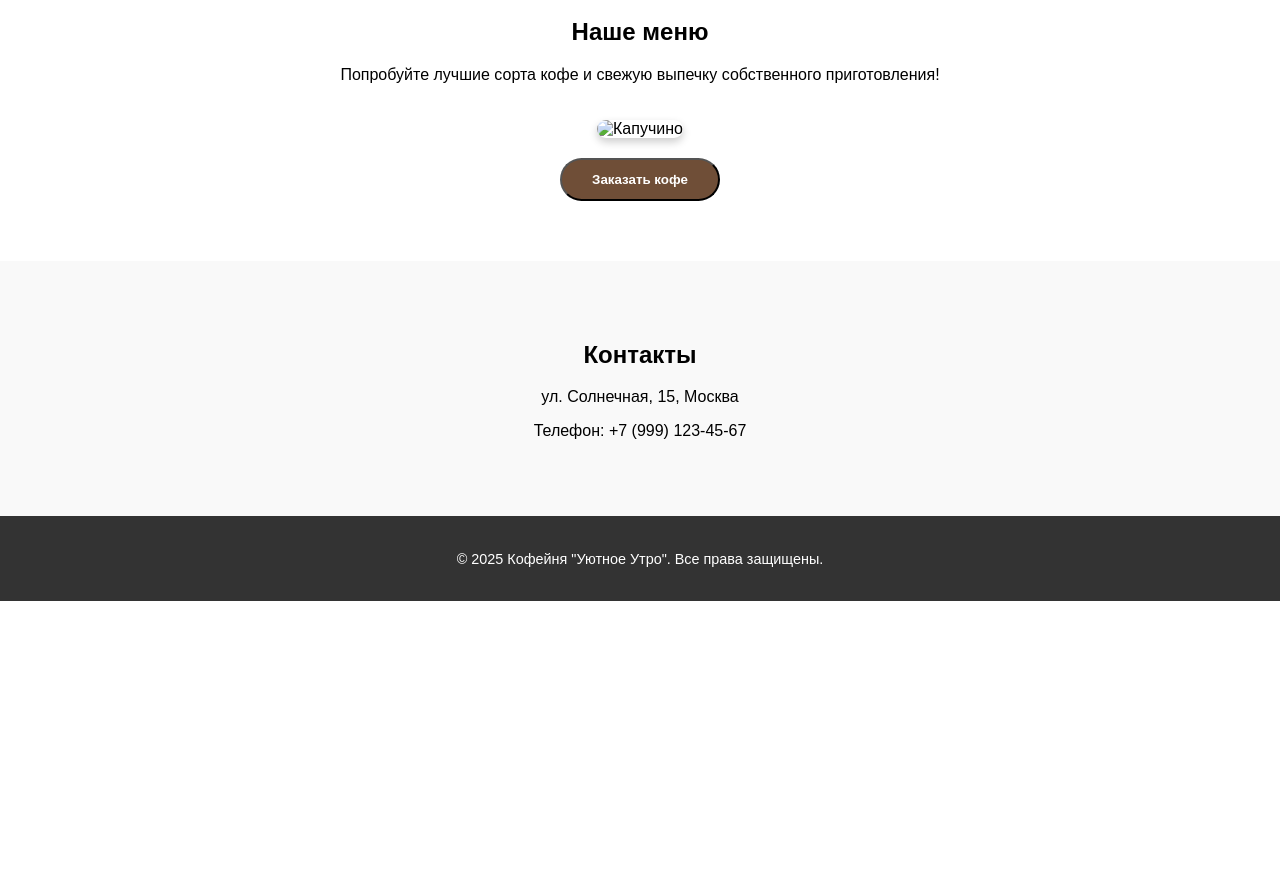
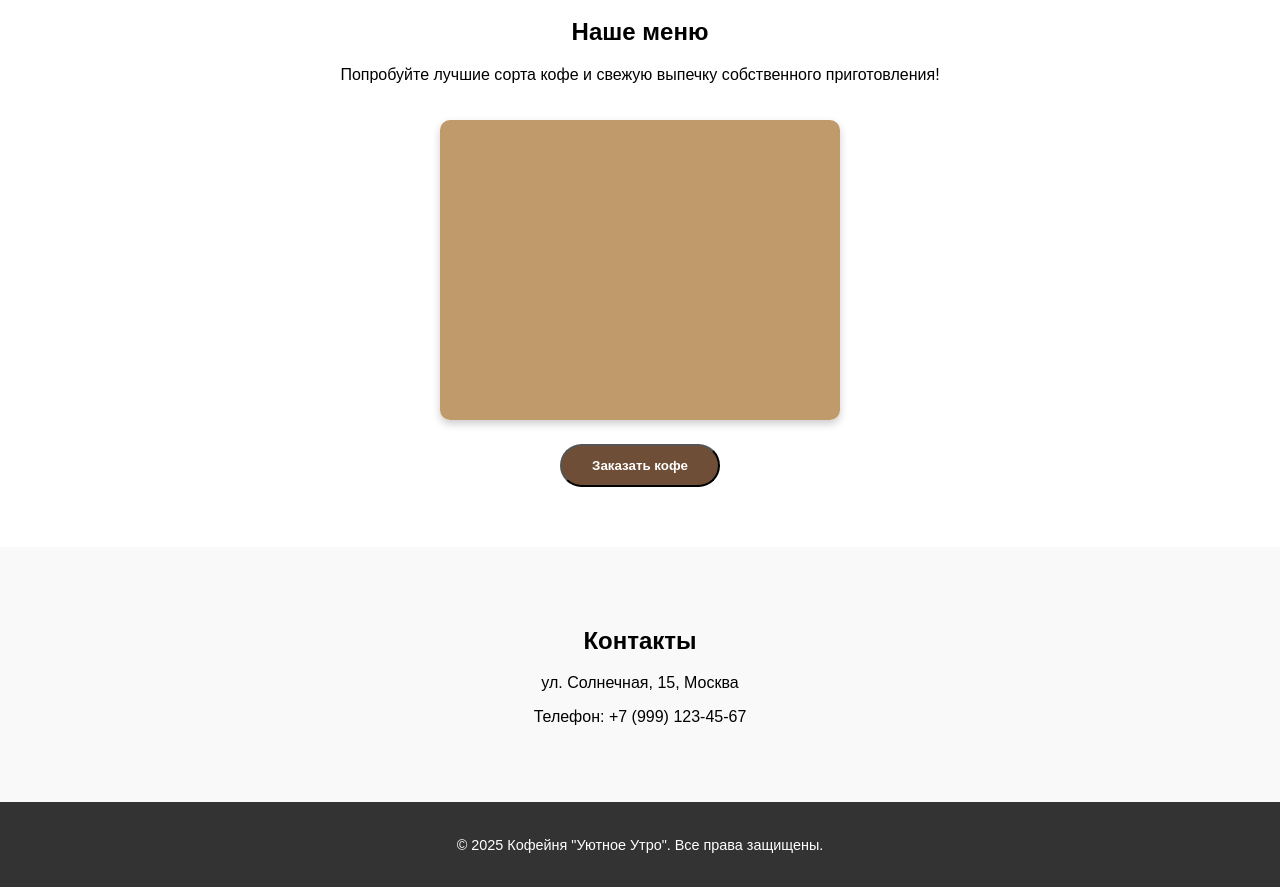
Before and after one commit to Aninanuna/coffee-site, a plain HTML site: page index.html in a window 1280 px wide. Shown: the part 1160-2047 px from the top of the page. Before the commit the page ends 1761 px from the top, so only its background shows below. Drawn offline with Linux system fonts and the light colour scheme.

Commit message:
Update index.html

```diff
--- a/index.html
+++ b/index.html
@@ -28,7 +28,7 @@
   <section id="menu" class="menu">
     <h2>Наше меню</h2>
     <p>Попробуйте лучшие сорта кофе и свежую выпечку собственного приготовления!</p>
-    <img src="cappuccino.png" alt="Капучино" class="menu-img" />
+    <img src="cappuccino.jpg" alt="Капучино" class="menu-img" />
     <br />
     <button class="order-button" onclick="showThankYou()">Заказать кофе</button>
   </section>
```
